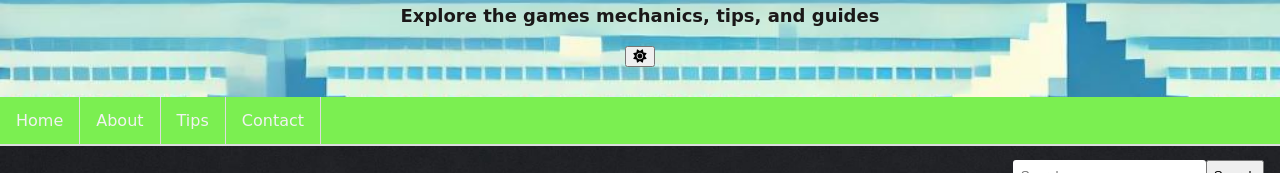
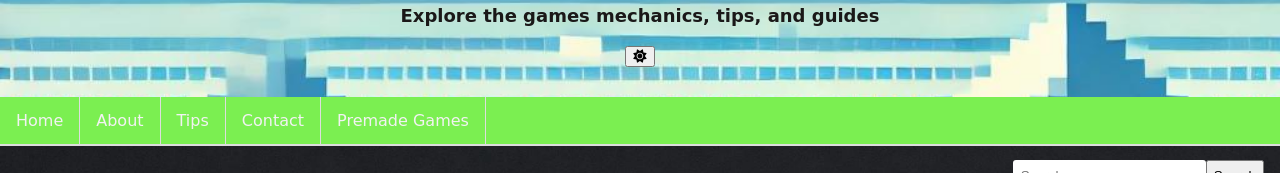
Before and after one commit to Zayn20044/Indoor.com, a plain HTML site: page index.html in a window 1280 px wide. Shown: the part 189-362 px from the top of the page. Drawn offline with Linux system fonts and the light colour scheme; a web font is replaced by a local one.

Commit message:
Update index.html

```diff
--- a/index.html
+++ b/index.html
@@ -372,6 +372,7 @@
         <a href="#about">About</a>
         <a href="tips.html">Tips</a>
         <a href="Contact.html">Contact</a>
+        <a href="premade.html">Premade Games </a>
 
     </div>
         <div class="search-container">
```
